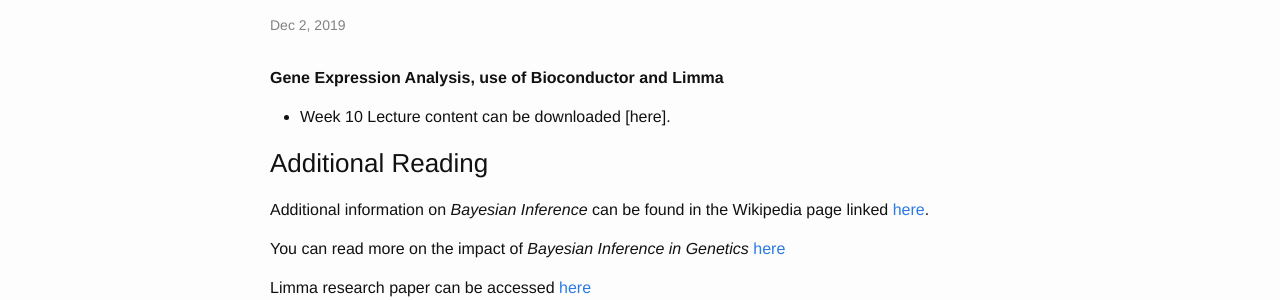
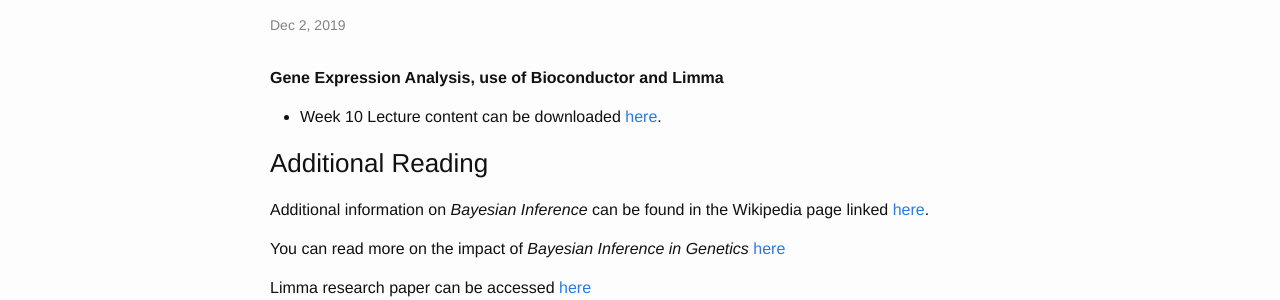
Before and after one commit to sods/bioinformatics, a Jekyll site: the page built from _posts/2019-12-2-week-10-bioconductor-and-limma.md, in a window 1280 px wide. Shown: the part 480-780 px from the top of the page. Built offline with Jekyll 4.4.1, drawn with Linux system fonts in a browser that asks for light colours; comment, search, counter and statistics services are not loaded; part of the change alters nothing that is shown.

```diff
--- a/_posts/2019-12-2-week-10-bioconductor-and-limma.md
+++ b/_posts/2019-12-2-week-10-bioconductor-and-limma.md
@@ -8,7 +8,7 @@ venue: AT-LT03
 tagline: Gene Expression Analysis, use of Bioconductor and Limma
 ---
 
-* Week 10 Lecture content can be downloaded [here].
+* Week 10 Lecture content can be downloaded [here](http://opendsi.cc/bioinformatics/assets/Lecture_Wk10.pdf).
 
 ### Additional Reading
 
```
